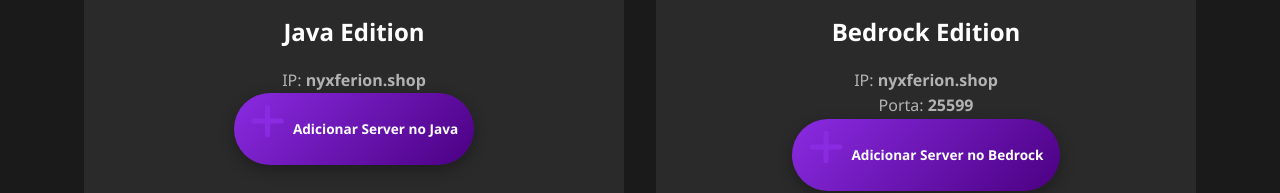
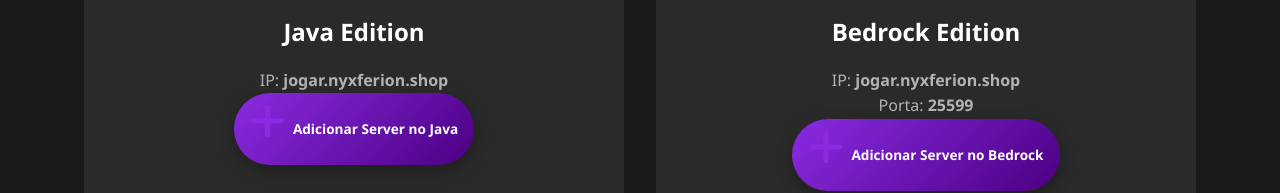
Before and after one commit to DanielGaming0/testing-site, a plain HTML site: page index.html in a window 1280 px wide. Shown: the part 2421-2614 px from the top of the page. Drawn offline with nearby package versions, Linux system fonts and the light colour scheme.

Commit message:
Add files via upload

```diff
--- a/index.html
+++ b/index.html
@@ -156,8 +156,8 @@
             <div class="connect-card">
                 <i class="fas fa-desktop"></i>
                 <h3>Java Edition</h3>
-                <p>IP: <strong>nyxferion.shop</strong></p>
-                <a href="minecraft://?addExternalServer=NyxFerion|nyxferion.shop" class="btn primary">
+                <p>IP: <strong>jogar.nyxferion.shop</strong></p>
+                <a href="minecraft://?addExternalServer=NyxFerion|jogar.nyxferion.shop" class="btn primary">
                     <i class="fas fa-plus btn-icon"></i>
                     Adicionar Server no Java
                 </a>
@@ -165,9 +165,9 @@
             <div class="connect-card">
                 <i class="fas fa-mobile-alt"></i>
                 <h3>Bedrock Edition</h3>
-                <p>IP: <strong>nyxferion.shop</strong></p>
+                <p>IP: <strong>jogar.nyxferion.shop</strong></p>
                 <p>Porta: <strong>25599</strong></p>
-                <a href="minecraft://?addExternalServer=NyxFerion|nyxferion.shop:25599" class="btn primary">
+                <a href="minecraft://?addExternalServer=NyxFerion|jogar.nyxferion.shop:25599" class="btn primary">
                     <i class="fas fa-plus btn-icon"></i>
                     Adicionar Server no Bedrock
                 </a>
```
